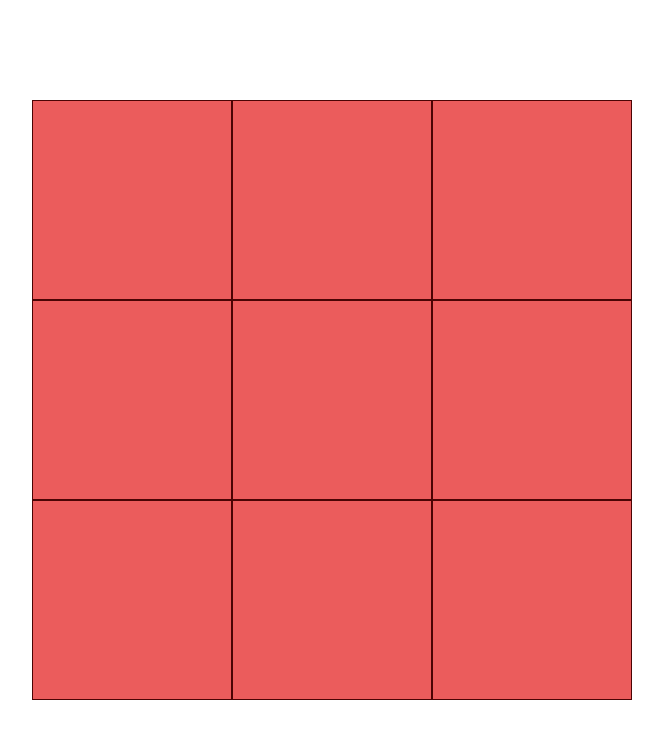
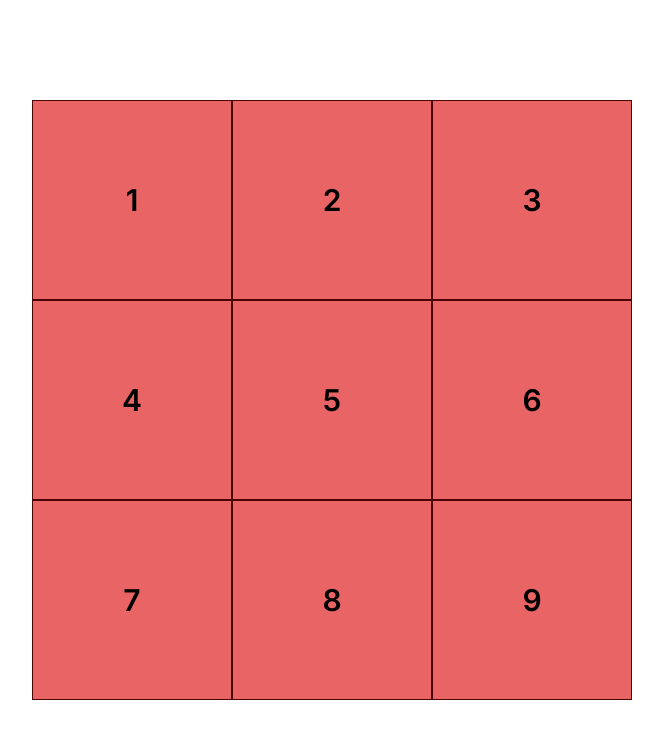
Before and after one commit to lmiguelcolombo/tic-tac-toe-react, a React (Create React App) app: page / in a window 1280 px wide. Shown: the top 738 px of the page, without its empty margins (308-971 px from the left). Built offline with nearby package versions, Linux system fonts and the light colour scheme.

Commit message:
refactor: using squares as buttons instead of divs

```diff
--- a/src/App.css
+++ b/src/App.css
@@ -17,17 +17,24 @@
 .board {
   width: 600px;
   height: 600px;
-  background-color: #eb5c5c;
   display: grid;
   grid-template-columns: repeat(3, 200px);
 }
 
 .square {
+  display: flex;
+  align-items: center;
+  justify-content: center;
+
+  font: 600 30px "Inter", sans-serif;
+
+  background-color: #e96464;
   border: 1px solid rgb(75, 4, 4);
 
   transition: background 0.3s ease-in-out;
 }
 
 .square:hover {
-  background-color: #ea3d3d;
+  background-color: #e92a2a;
+  cursor: pointer;
 }
--- a/src/App.jsx
+++ b/src/App.jsx
@@ -4,15 +4,15 @@
   return (
     <div className="App">
       <div className="board">
-        <div className="square"></div>
-        <div className="square"></div>
-        <div className="square"></div>
-        <div className="square"></div>
-        <div className="square"></div>
-        <div className="square"></div>
-        <div className="square"></div>
-        <div className="square"></div>
-        <div className="square"></div>
+        <button className="square">1</button>
+        <button className="square">2</button>
+        <button className="square">3</button>
+        <button className="square">4</button>
+        <button className="square">5</button>
+        <button className="square">6</button>
+        <button className="square">7</button>
+        <button className="square">8</button>
+        <button className="square">9</button>
       </div>
     </div>
   );
```
